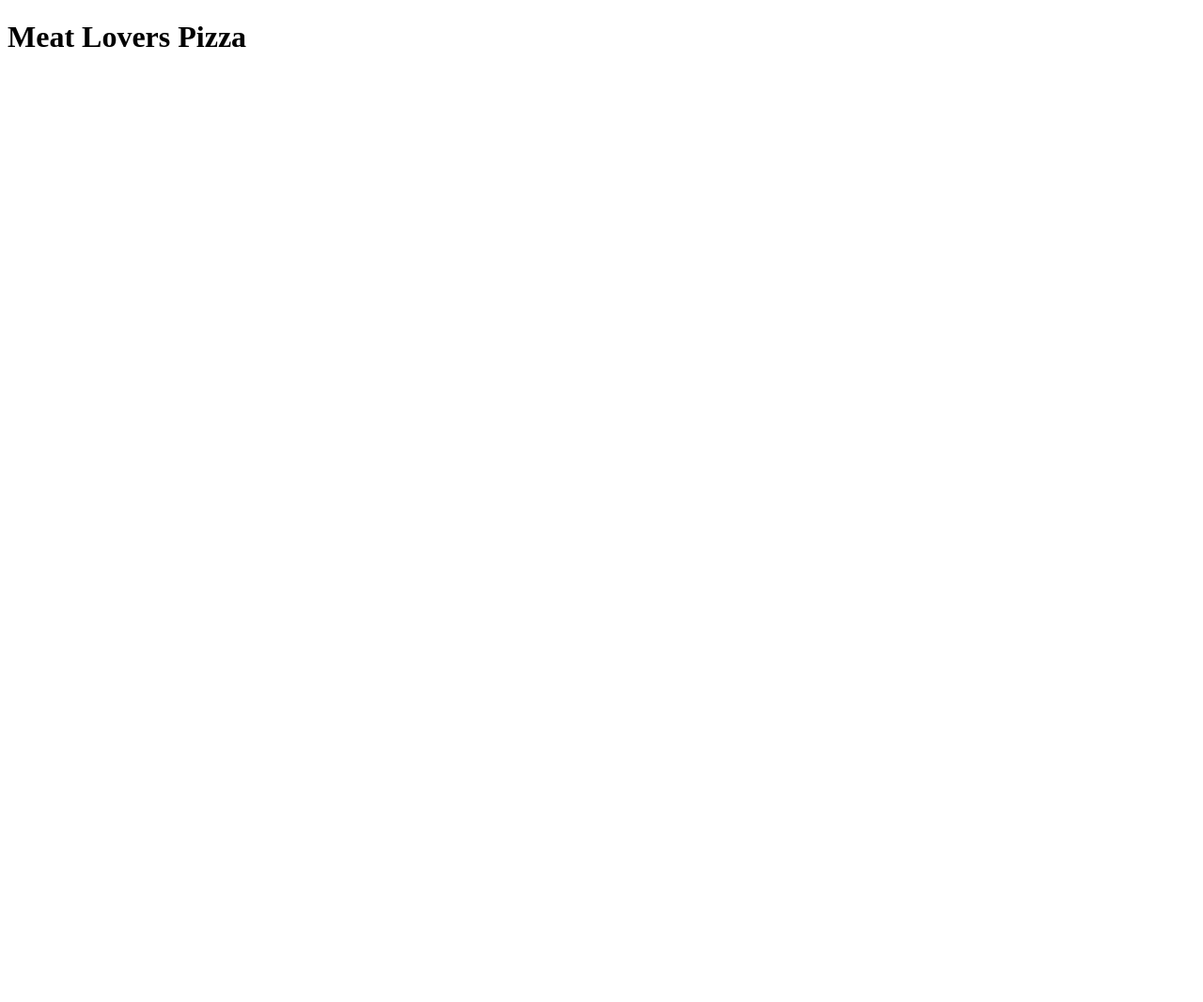
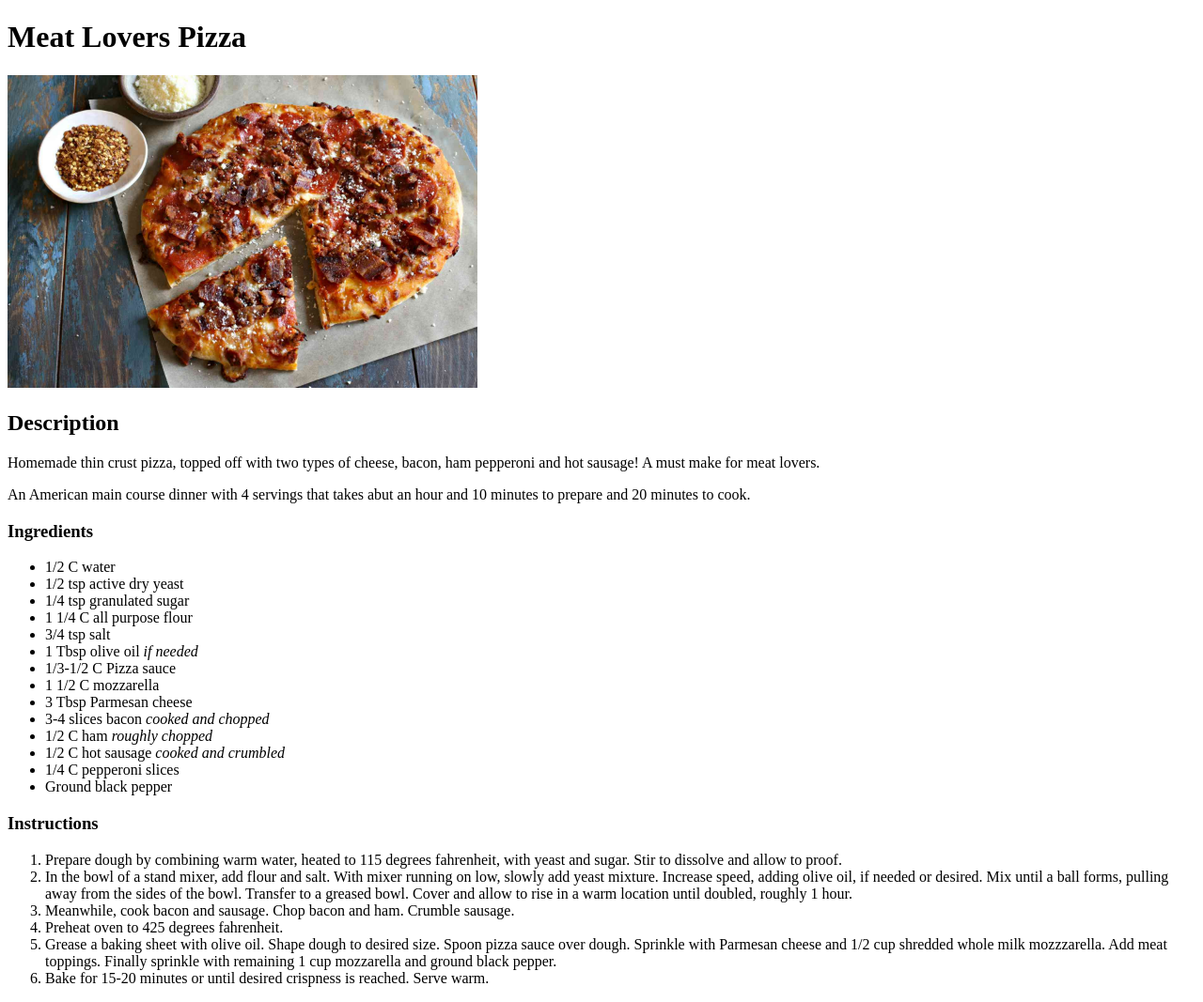
Before and after one commit to devinmikal/odin-recipes-, a plain HTML site: page recipes/Meat-Lovers-Pizza.html in a window 1280 px wide. Shown: the whole page at 94% size. Before the commit the page ends 800 px from the top, so only its background shows below. Drawn offline with Linux system fonts and the light colour scheme.

Commit message:
Finish breakfast sampler and meat lovers pizza recipe

```diff
--- a/recipes/Meat-Lovers-Pizza.html
+++ b/recipes/Meat-Lovers-Pizza.html
@@ -8,5 +8,38 @@
 
     <body>
         <h1>Meat Lovers Pizza</h1>
+        <img src="../images/Meat-Lovers-Pizza.jpg" alt="A delicious Meat Lover's Pizza" width="500">
+
+        <h2>Description</h2>
+        <p>Homemade thin crust pizza, topped off with two types of cheese, bacon, ham pepperoni and hot sausage! A must make for meat lovers.</p>
+        <p>An American main course dinner with 4 servings that takes abut an hour and 10 minutes to prepare and 20 minutes to cook.</p>
+
+        <h3>Ingredients</h3>
+            <ul>
+                <li>1/2 C water</li>
+                <li>1/2 tsp active dry yeast</li>
+                <li>1/4 tsp granulated sugar</li>
+                <li>1 1/4 C all purpose flour</li>
+                <li>3/4 tsp salt</li>
+                <li>1 Tbsp olive oil <em>if needed</em></li>
+                <li>1/3-1/2 C Pizza sauce</li>
+                <li>1 1/2 C mozzarella</li>
+                <li>3 Tbsp Parmesan cheese</li>
+                <li>3-4 slices bacon <em>cooked and chopped</em></li>
+                <li>1/2 C ham <em>roughly chopped</em></li>
+                <li>1/2 C hot sausage <em>cooked and crumbled</em></li>
+                <li>1/4 C pepperoni slices</li>
+                <li>Ground black pepper</li>
+            </ul>
+
+        <h3>Instructions</h3>
+            <ol>
+                <li>Prepare dough by combining warm water, heated to 115 degrees fahrenheit, with yeast and sugar. Stir to dissolve and allow to proof.</li>
+                <li>In the bowl of a stand mixer, add flour and salt. With mixer running on low, slowly add yeast mixture. Increase speed, adding olive oil, if needed or desired. Mix until a ball forms, pulling away from the sides of the bowl. Transfer to a greased bowl. Cover and allow to rise in a warm location until doubled, roughly 1 hour.</li>
+                <li>Meanwhile, cook bacon and sausage. Chop bacon and ham. Crumble sausage.</li>
+                <li>Preheat oven to 425 degrees fahrenheit.</li>
+                <li>Grease a baking sheet with olive oil. Shape dough to desired size. Spoon pizza sauce over dough. Sprinkle with Parmesan cheese and 1/2 cup shredded whole milk mozzzarella. Add meat toppings. Finally sprinkle with remaining 1 cup mozzarella and ground black pepper.</li>
+                <li>Bake for 15-20 minutes or until desired crispness is reached. Serve warm.</li>
+            </ol>
     </body>
 </html>
```
Also changed, not shown: recipes/The-Breakfast-Sampler.html (+24 -0 lines), images/Meat-Lovers-Pizza.jpg (added), images/The-Breakfast-Sampler.jpg (added).
